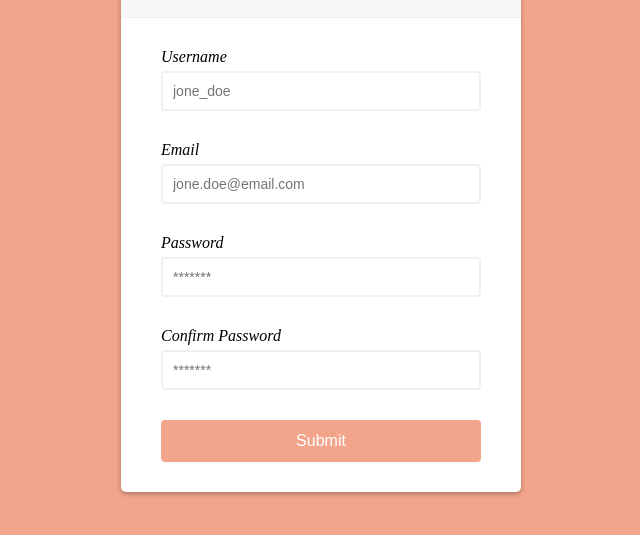
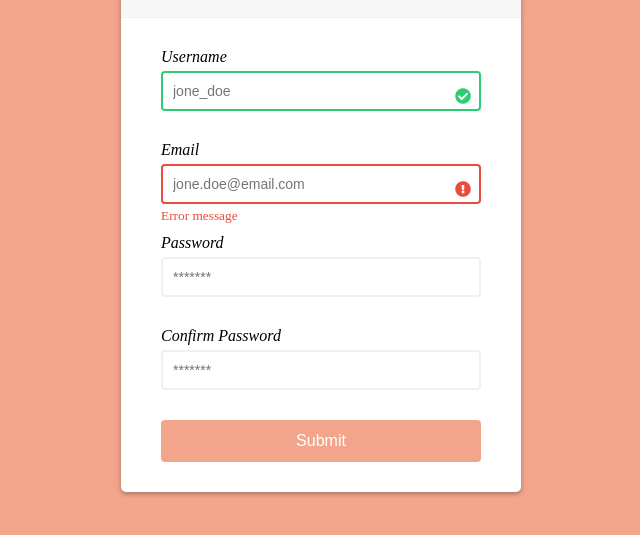
Before and after one commit to RedaMeziouni/Registration-validator, a plain HTML site: page index.html in a window 1280 px wide. Shown: the part 179-714 px from the top of the page, without its empty margins (319-959 px from the left). Drawn offline with Linux system fonts and the light colour scheme.

Commit message:
Adding the cases with styling

```diff
--- a/index.html
+++ b/index.html
@@ -15,7 +15,7 @@
         </div>
         <form action="" class="form" id="form">
             <!-- Start -->
-            <div class="form-control">
+            <div class="form-control success">
                 <label for="">Username</label>
                 <input type="text" id="username" placeholder="jone_doe">
                 <i class="fas fa-check-circle"></i>
@@ -24,7 +24,7 @@
             </div>
             <!-- End -->
             <!-- Start -->
-            <div class="form-control">
+            <div class="form-control error">
                 <label for="">Email</label>
                 <input type="email" id="email" placeholder="jone.doe@email.com">
                 <i class="fas fa-check-circle"></i>
--- a/style.css
+++ b/style.css
@@ -55,6 +55,16 @@ body {
     width: 100%;
 }
 
+/*###___###*/
+.form-control.success input {
+    border-color: #2ecc71;
+}
+
+.form-control.error input {
+    border-color: #e74c3c;
+}
+/*###___###*/
+
 .form-control i {
     visibility: hidden;
     position: absolute;
@@ -62,12 +72,31 @@ body {
     right: 10px;
 }
 
+/*###___###*/
+.form-control.success i.fa-check-circle {
+    visibility: visible;
+    color: #2ecc71;
+}
+
+.form-control.error i.fa-exclamation-circle {
+    visibility: visible;
+    color: #e74c3c;
+}
+/*###___###*/
+
 .form-control small {
     visibility: hidden;
     position: absolute;
     bottom: 0;
     left: 0;
 }
+
+/*###___###*/
+.form-control.error small {
+    visibility: visible;
+    color: #e74c3c;
+}
+/*###___###*/
 
 .form button {
     background-color: #f3a58b;
```
